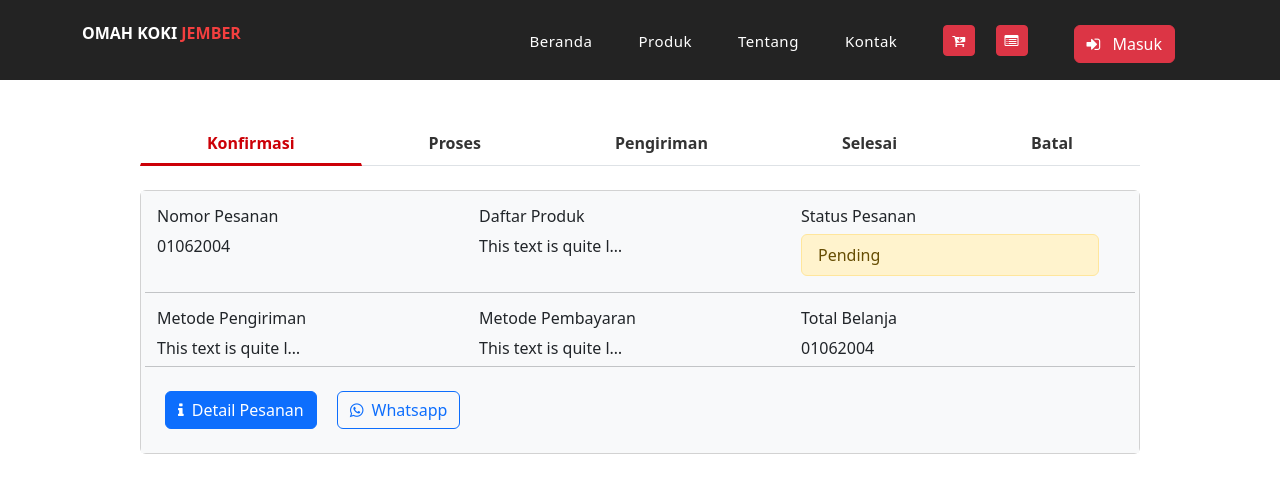
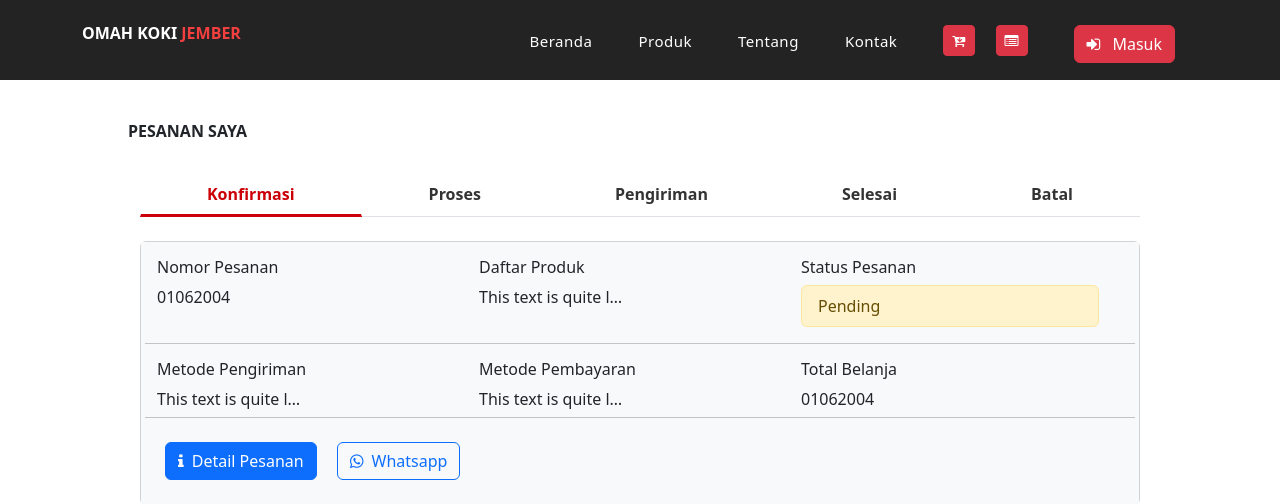
Before and after one commit to MuhammadRamaPradipaWijaya/Omah-Koki-Jember, a Flask app: page /pesanan in a window 1280 px wide. Shown: the top 504 px of the page. Run offline with Flask 3, Linux system fonts and the light colour scheme; some libraries are stand-ins or nearby versions.

Commit message:
Update pesanan.html

```diff
--- a/templates/pesanan.html
+++ b/templates/pesanan.html
@@ -3,6 +3,7 @@
 
 <br><br><br><br>
 <section id="tabs" class="project-tab">
+    <h6 class="mb-6"><strong>PESANAN SAYA</strong></h6><br>
     <div class="container">
         <div class="row">
             <div class="col-md-12">
@@ -301,7 +302,8 @@
 
 {% include 'Footer.html' %}
 
-<header><!-- Modal -->
+<header>
+    <!-- Modal -->
     <div class="modal fade" id="detailpesanan" tabindex="-1" aria-labelledby="exampleModalLabel" aria-hidden="true">
         <div class="modal-dialog">
             <div class="modal-content">
```
